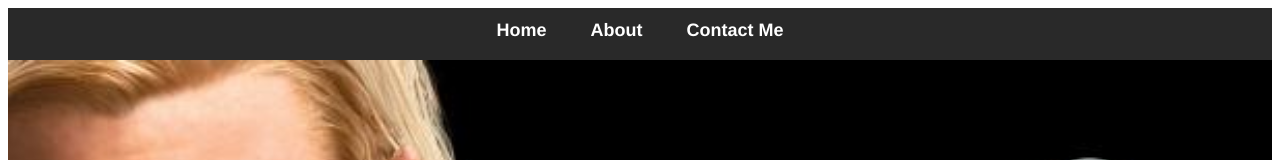
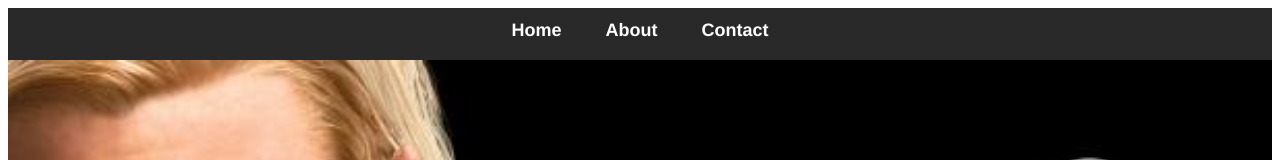
Before and after one commit to BrianB-cmd/my-e-commerce-store, a plain HTML site: page index.html in a window 1280 px wide. Shown: the top 160 px of the page. Drawn offline with Linux system fonts and the light colour scheme.

Commit message:
Update index.html

```diff
--- a/index.html
+++ b/index.html
@@ -7,7 +7,7 @@
         <div id="menu">
             <a href="index.html">Home</a>
             <a href="about.html">About</a>
-            <a href="contact.html">Contact Me</a>
+            <a href="contact.html">Contact</a>
         </div>
         <div class="gallery">
             <a href="avenger-1.html"><img src="images/avengers_01.jpg"/></a>
```
